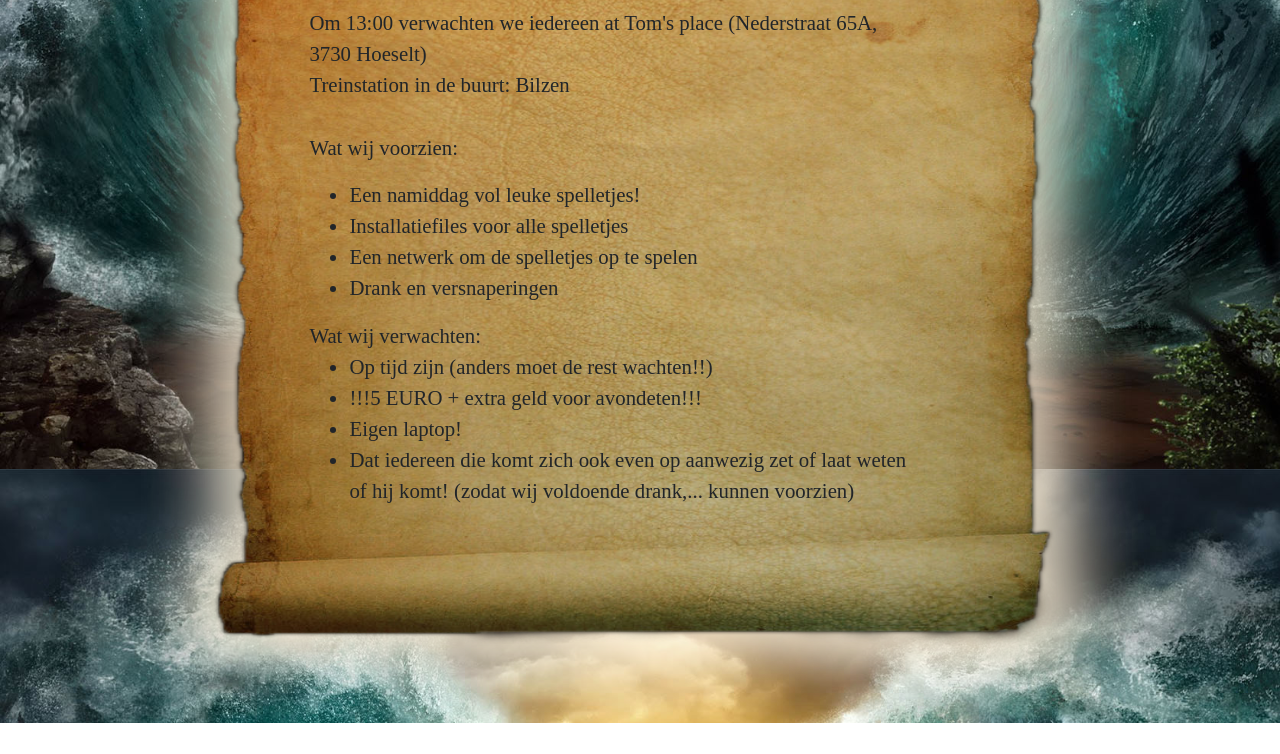
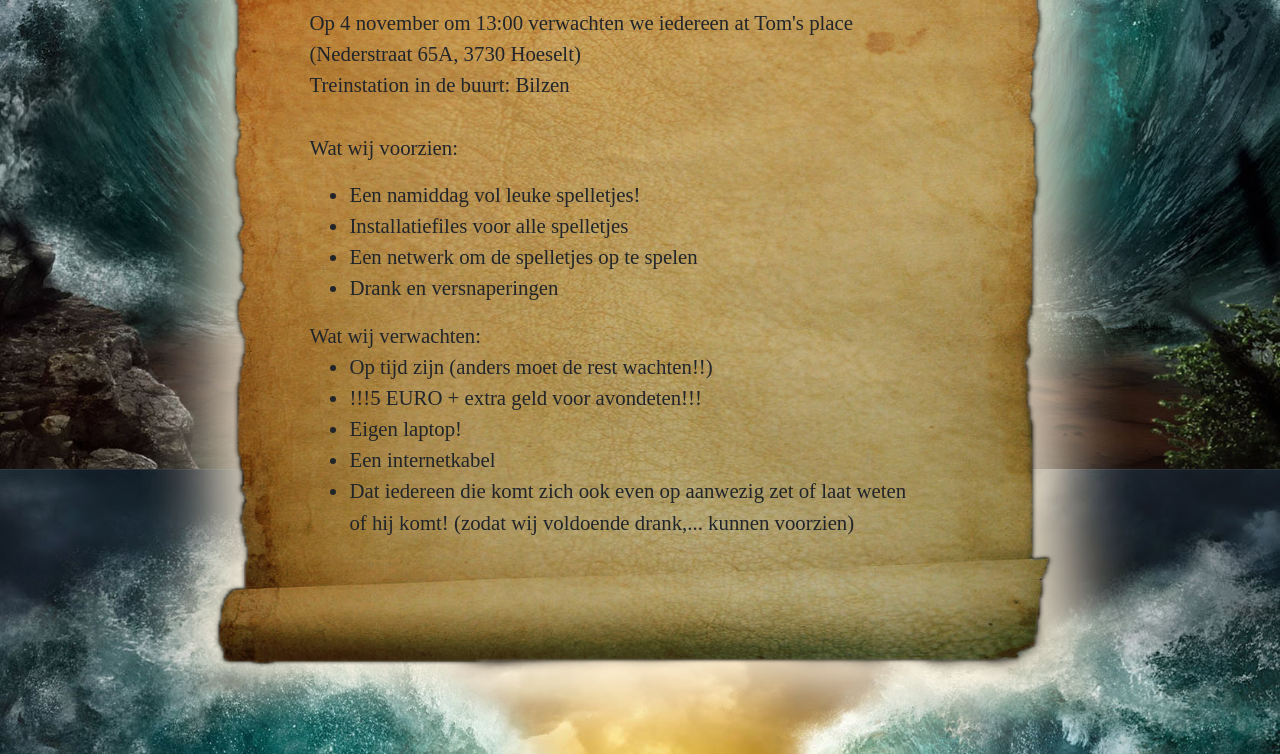
Before and after one commit to Ttommeke/LanPartyInvite, a website: page app/index.html in a window 1280 px wide. Shown: the part 331-1085 px from the top of the page. Before the commit the page ends 1054 px from the top, so only its background shows below. Drawn offline with nearby package versions, Linux system fonts and the light colour scheme; a web font is replaced by a local one.

Commit message:
Datum en internetkabel toegevoegd op de pagina

```diff
--- a/app/index.html
+++ b/app/index.html
@@ -31,7 +31,7 @@
             <div class="col-md-8">
                 <h1>Allen welkom voor the promised lan ll: The story continues!</h1>
                 <p>
-                    Om 13:00 verwachten we iedereen at Tom's place (Nederstraat 65A, 3730 Hoeselt)<br>
+                    Op 4 november om 13:00 verwachten we iedereen at Tom's place (Nederstraat 65A, 3730 Hoeselt)<br>
                     Treinstation in de buurt: Bilzen<br><br>
                     Wat wij voorzien:
                 <ul>
@@ -45,6 +45,7 @@
                     <li>Op tijd zijn (anders moet de rest wachten!!)</li>
                     <li>!!!5 EURO + extra geld voor avondeten!!!</li>
                     <li>Eigen laptop!</li>
+                    <li>Een internetkabel</li>
                     <li>Dat iedereen die komt zich ook even op aanwezig zet of laat weten of hij komt! (zodat wij voldoende drank,... kunnen voorzien)</li>
                 </ul>
 
```
